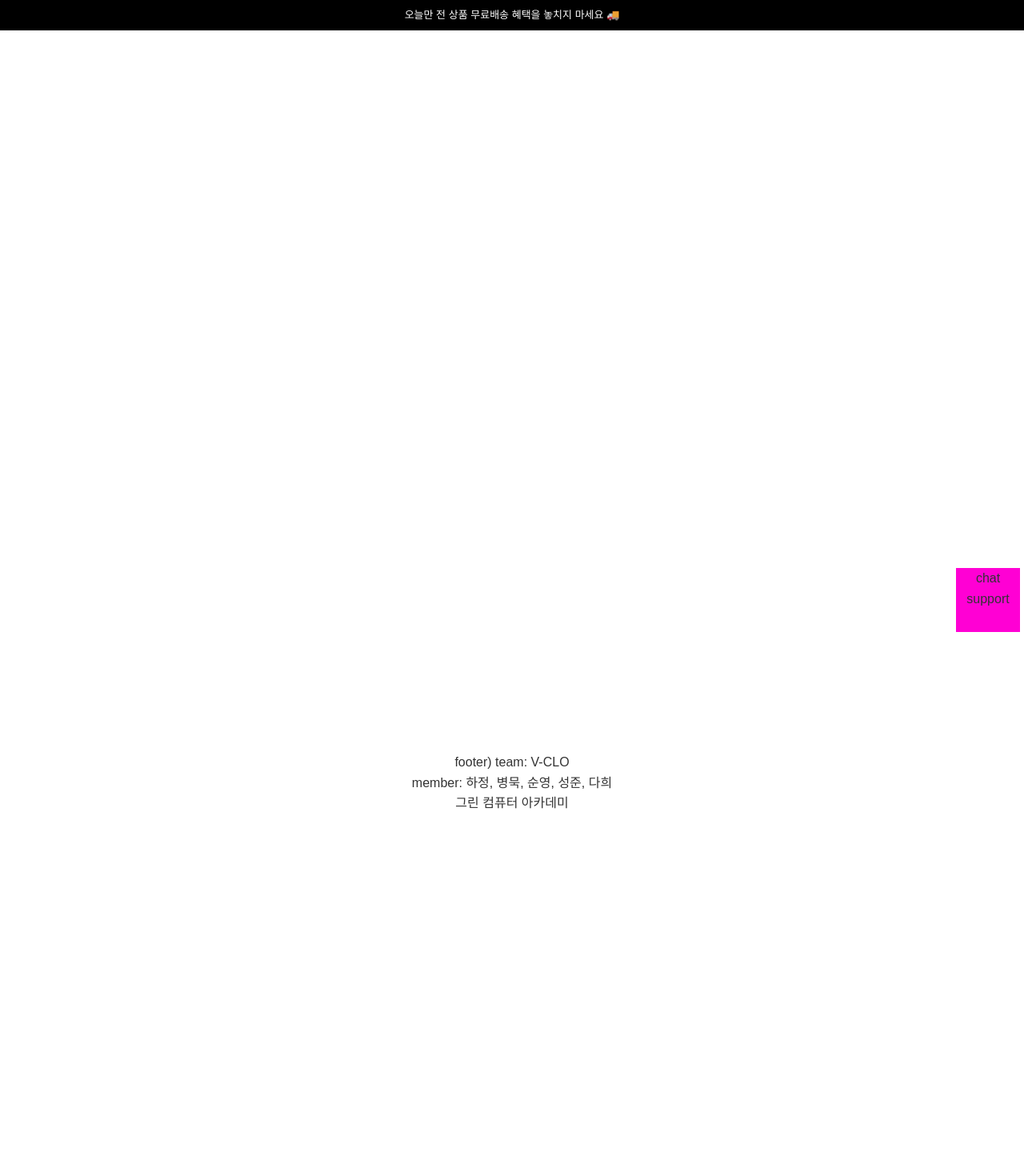
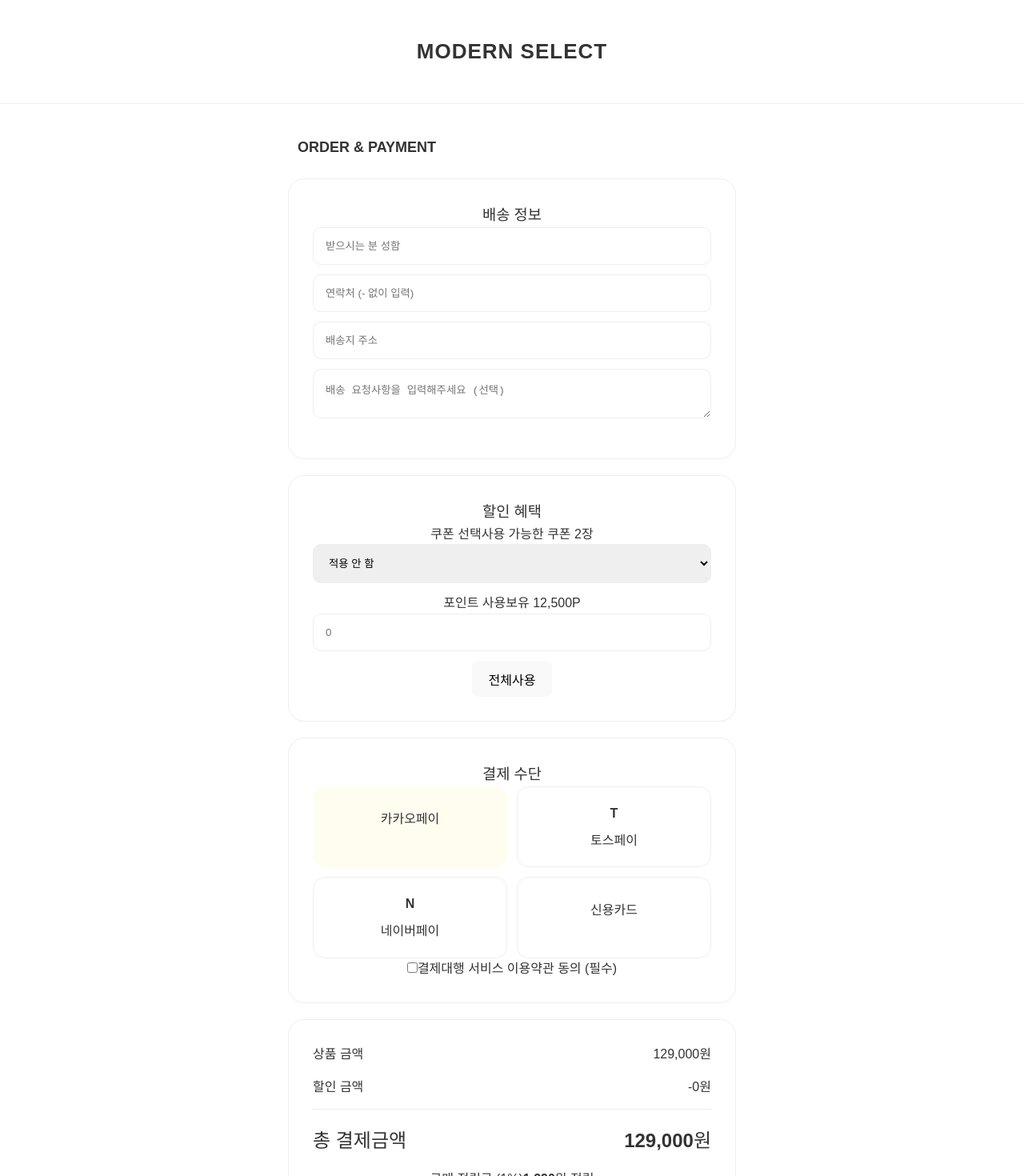
Before and after one commit to jeongbyeongmug/v-clo-frontend, a React (Vite) app: page /payMent in a window 1280 px wide. Shown: the top 1470 px of the page at 80% size. Before the commit the page ends 1020 px from the top, so only its background shows below. Built offline with nearby package versions, Linux system fonts and the light colour scheme; sample sign-in values are in the browser's storage.

Commit message:
Update userMenu

```diff
--- a/src/App.jsx
+++ b/src/App.jsx
@@ -15,6 +15,8 @@ import Join from './components/Join';
 import Cart from './components/Cart';
 import MyPage from './components/MyPage';
 import ProductDetail from './components/ProductDetails';
+
+import PayMent from './components/PayMent';
 
 import './styles/style02.css'
 
@@ -195,6 +197,7 @@ function App() {
       {/* 장바구니, 마이페이지 */}
       <Route path="/cart" element={loginInfo.isLogin ? <Cart cartItems={cartItems} onAddToCart={handleAddToCart} handleQuantityChange={(id, d) => setCartItems(prev => prev.map(i => i.id === id ? { ...i, count: Math.max(1, i.count + d) } : i))} handleRemoveItem={id => setCartItems(prev => prev.filter(i => i.id !== id))} appliedDiscountRate={appliedDiscount} /> : <Navigate to="/login" />} />
       <Route path="/myPage" element={loginInfo.isLogin ? <MyPage id={loginInfo.id} coupons={[{ id: 1, name: '50% 쿠폰' }]} handleApplyCoupon={handleApplyCoupon} /> : <Navigate to="/login" />} />
+      <Route path="/payMent" element={loginInfo.isLogin ? <PayMent /> : <Navigate to="/login" />} />
     </Routes>
   );
 }
--- a/src/components/Cart.jsx
+++ b/src/components/Cart.jsx
@@ -1,6 +1,7 @@
 import React, { useState, useEffect } from 'react';
-import { useNavigate } from 'react-router-dom';
+import { NavLink, useNavigate } from 'react-router-dom';
 import { FiUser, FiShoppingBag, FiTrash2, FiPlus, FiMinus, FiShoppingCart } from 'react-icons/fi';
+import SideBar from '../components/SideBar';
 
 export default function Cart({ cartItems, handleQuantityChange, handleRemoveItem, appliedDiscountRate, onAddToCart }) {
   const navigate = useNavigate();
@@ -79,7 +80,7 @@ export default function Cart({ cartItems, handleQuantityChange, handleRemoveItem
           </div>
 
           <div className="order-btn-group">
-            <button className="btn-all" onClick={() => alert(`${finalTotal.toLocaleString()}원 주문이 완료되었습니다. ${rewardPoints}P가 적립될 예정입니다.`)}>주문하기</button>
+            <button className="btn-all" onClick={() => alert(`${finalTotal.toLocaleString()}원 주문이 완료되었습니다. ${rewardPoints}P가 적립될 예정입니다.`)}><NavLink to='/payMent'>주문하기</NavLink></button>
           </div>
         </div>
 
--- a/src/components/MyPage.jsx
+++ b/src/components/MyPage.jsx
@@ -4,6 +4,7 @@ import {
   FiUser, FiShoppingBag, FiPackage, FiEdit3, FiArrowRight, FiHome,
   FiDatabase, FiCheckCircle, FiHeart
 } from 'react-icons/fi';
+import SideBar from '../components/SideBar';
 
 export default function MyPage({ id, coupons, handleApplyCoupon }) {
   const navigate = useNavigate();
--- /dev/null
+++ b/src/components/PayMent.jsx
@@ -0,0 +1,149 @@
+import React, { useState, useEffect } from 'react';
+import '../styles/PayMent.css';
+
+export default function PayMent() {
+  // 상태 관리
+  const productPrice = 129000;
+  const [coupon, setCoupon] = useState(0);
+  const [point, setPoint] = useState(0);
+  const [pg, setPg] = useState('kakaopay.TC0ONETIME');
+  const [payMethod, setPayMethod] = useState('card');
+  const [agree, setAgree] = useState(false);
+
+  // 총 결제 금액 계산
+  const totalDiscount = coupon + point;
+  const finalPrice = Math.max(0, productPrice - totalDiscount);
+  const reward = Math.floor(finalPrice * 0.01);
+
+  useEffect(() => {
+    // 포트원 초기화
+    if (window.IMP) window.IMP.init("imp73111002");
+  }, []);
+
+  const useAllPoint = () => {
+    setPoint(12500); // 보유 포인트 전액 입력
+  };
+
+  const doPay = () => {
+    if (!agree) return alert("결제대행 서비스 이용약관에 동의해주세요.");
+
+    const { IMP } = window;
+    IMP.request_pay({
+      pg: pg,
+      pay_method: payMethod,
+      merchant_uid: `ORD-${new Date().getTime()}`,
+      name: "실크 원피스 외",
+      amount: finalPrice,
+    }, rsp => {
+      if (rsp.success) alert("결제가 완료되었습니다!");
+      else alert(`결제 실패: ${rsp.error_msg}`);
+    });
+  };
+
+  return (
+    <div className="payMent-container">
+      <header className="main-header">
+        <h1>MODERN SELECT</h1>
+      </header>
+
+      <main className="checkout-wrapper">
+        <div className="section-title">ORDER & PAYMENT</div>
+
+        {/* 배송 정보 */}
+        <section className="checkout-card">
+          <h3>배송 정보</h3>
+          <div className="input-group">
+            <input type="text" placeholder="받으시는 분 성함" className="input-field" />
+            <input type="text" placeholder="연락처 (- 없이 입력)" className="input-field" />
+            <input type="text" placeholder="배송지 주소" className="input-field" />
+            <textarea placeholder="배송 요청사항을 입력해주세요 (선택)" className="input-field textarea"></textarea>
+          </div>
+        </section>
+
+        {/* 할인 혜택 */}
+        <section className="checkout-card">
+          <h3>할인 혜택</h3>
+          <div className="flex-row">
+            <span className="label">쿠폰 선택</span>
+            <span className="sub-info">사용 가능한 쿠폰 2장</span>
+          </div>
+          <select className="input-field" onChange={(e) => setCoupon(Number(e.target.value))}>
+            <option value="0">적용 안 함</option>
+            <option value="5000">신규 회원 가입 쿠폰 (-5,000원)</option>
+            <option value="10000">시즌 감사 쿠폰 (-10,000원)</option>
+          </select>
+
+          <div className="flex-row mt-20">
+            <span className="label">포인트 사용</span>
+            <span className="sub-info">보유 12,500P</span>
+          </div>
+          <div className="point-box">
+            <input
+              type="number"
+              className="input-field no-margin"
+              placeholder="0"
+              value={point === 0 ? '' : point}
+              onChange={(e) => setPoint(Number(e.target.value))}
+            />
+            <button className="btn-white" onClick={useAllPoint}>전체사용</button>
+          </div>
+        </section>
+
+        {/* 결제 수단 */}
+        <section className="checkout-card">
+          <h3>결제 수단</h3>
+          <div className="method-grid">
+            <div className={`method-item ${pg.includes('kakaopay') ? 'active kakao' : ''}`}
+                 onClick={() => {setPg('kakaopay.TC0ONETIME'); setPayMethod('card');}}>
+              <i className="fa-solid fa-comment"></i>
+              <span>카카오페이</span>
+            </div>
+            <div className={`method-item ${pg.includes('tosspay') ? 'active toss' : ''}`}
+                 onClick={() => {setPg('tosspay.tosstest'); setPayMethod('card');}}>
+              <span className="logo-t">T</span>
+              <span>토스페이</span>
+            </div>
+            <div className={`method-item ${pg.includes('naverpay') ? 'active naver' : ''}`}
+                 onClick={() => {setPg('naverpay'); setPayMethod('card');}}>
+              <span className="logo-n">N</span>
+              <span>네이버페이</span>
+            </div>
+            <div className={`method-item ${pg.includes('inicis') ? 'active' : ''}`}
+                 onClick={() => {setPg('html5_inicis.INIpayTest'); setPayMethod('card');}}>
+              <i className="fa-solid fa-credit-card"></i>
+              <span>신용카드</span>
+            </div>
+          </div>
+          <div className="agree-check">
+            <input type="checkbox" id="agree" checked={agree} onChange={(e) => setAgree(e.target.checked)} />
+            <label htmlFor="agree">결제대행 서비스 이용약관 동의 (필수)</label>
+          </div>
+        </section>
+
+        {/* 최종 금액 요약 */}
+        <section className="checkout-card summary">
+          <div className="price-line">
+            <span>상품 금액</span>
+            <span>{productPrice.toLocaleString()}원</span>
+          </div>
+          <div className="price-line highlight-red">
+            <span>할인 금액</span>
+            <span>-{totalDiscount.toLocaleString()}원</span>
+          </div>
+
+          <div className="price-line total-price">
+            <span>총 결제금액</span>
+            <span className="gold-text">{finalPrice.toLocaleString()}원</span>
+          </div>
+
+          <div className="reward-banner">
+            <span>구매 적립금 (1%)</span>
+            <span className="bold">{reward.toLocaleString()}원 적립</span>
+          </div>
+
+          <button className="btn-pay" onClick={doPay}>결제하기</button>
+        </section>
+      </main>
+    </div>
+  );
+};
--- /dev/null
+++ b/src/styles/PayMent.css
@@ -0,0 +1,117 @@
+* { box-sizing: border-box; margin: 0; padding: 0; }
+
+.payMent-container body {
+  background-color: var(--bg-color);
+  font-family: 'Pretendard', sans-serif;
+  color: var(--text-main);
+
+  display: flex;
+  flex-direction: column;
+  min-height: 100vh;
+}
+
+/* 전체 컨테이너를 가로 전체 너비로 설정 */
+.payMent-container {
+  width: 100%;
+  display: flex;
+  flex-direction: column;
+  align-items: center;
+}
+
+/* 헤더: 중앙 정렬 및 배경색 꽉 차게 */
+.payMent-container .main-header {
+  width: 100%;
+  background: #fff;
+  padding: 50px 0;
+  text-align: center;
+  border-bottom: 1px solid var(--border-color);
+  display: flex;
+  justify-content: center; /* 텍스트 중앙 */
+}
+
+.payMent-container .main-header h1 {
+  font-size: 26px;
+  font-weight: 800;
+  letter-spacing: 1px;
+}
+
+
+.payMent-container .checkout-wrapper {
+  width: 100%;
+  max-width: 600px;
+  margin: 0 auto;   /* 수평 중앙 정렬의 핵심 */
+  padding: 40px 20px 100px;
+  display: flex;
+  flex-direction: column;
+}
+
+/* 제목 정렬 */
+.payMent-container .section-title {
+  align-self: flex-start; /* 컨테이너 안에서 왼쪽 정렬 유지 */
+  font-size: 18px;
+  font-weight: 700;
+  margin-bottom: 25px;
+  padding-left: 12px;
+  border-left: 4px solid var(--text-main);
+}
+
+/* 카드 스타일 */
+.payMent-container .checkout-card {
+  background: #fff;
+  border-radius: 20px;
+  padding: 30px;
+  margin-bottom: 20px;
+  border: 1px solid var(--border-color);
+  width: 100%; /* 부모 너비에 맞춤 */
+}
+
+/* 결제수단 그리드 및 색상 유지 */
+.payMent-container .method-grid {
+  display: grid;
+  grid-template-columns: 1fr 1fr;
+  gap: 12px;
+}
+
+.payMent-container .method-item {
+  border: 1px solid var(--border-color);
+  border-radius: 15px;
+  padding: 20px;
+  display: flex;
+  flex-direction: column;
+  align-items: center;
+  gap: 8px;
+  cursor: pointer;
+  background: #fff;
+  font-weight: 700;
+}
+
+.payMent-container .method-item.active.kakao { border: 2px solid var(--kakao-bg); background: #fffdf0; }
+.payMent-container .method-item.active.toss { border: 2px solid var(--toss-blue); background: #f0f7ff; }
+.payMent-container .method-item.active.naver { border: 2px solid var(--naver-green); background: #f0fff6; }
+.payMent-container .method-item.active { border: 2px solid var(--text-main); }
+
+/* 하단 버튼 및 기타 요소들 */
+.payMent-container .input-field {
+  width: 100%;
+  padding: 15px;
+  border: 1px solid var(--border-color);
+  border-radius: 10px;
+  margin-bottom: 12px;
+}
+
+.payMent-container .price-line { display: flex; justify-content: space-between; margin-bottom: 15px; }
+.payMent-container .total-price { font-size: 24px; font-weight: 800; border-top: 1px solid var(--border-color); padding-top: 20px; }
+.payMent-container .gold-text { color: var(--accent-gold); }
+
+.payMent-container .btn-pay {
+  width: 100%;
+  padding: 22px;
+  background: #191f28;
+  color: #fff;
+  border: none;
+  border-radius: 15px;
+  font-size: 18px;
+  font-weight: 700;
+  margin-top: 20px;
+  cursor: pointer;
+}
```
